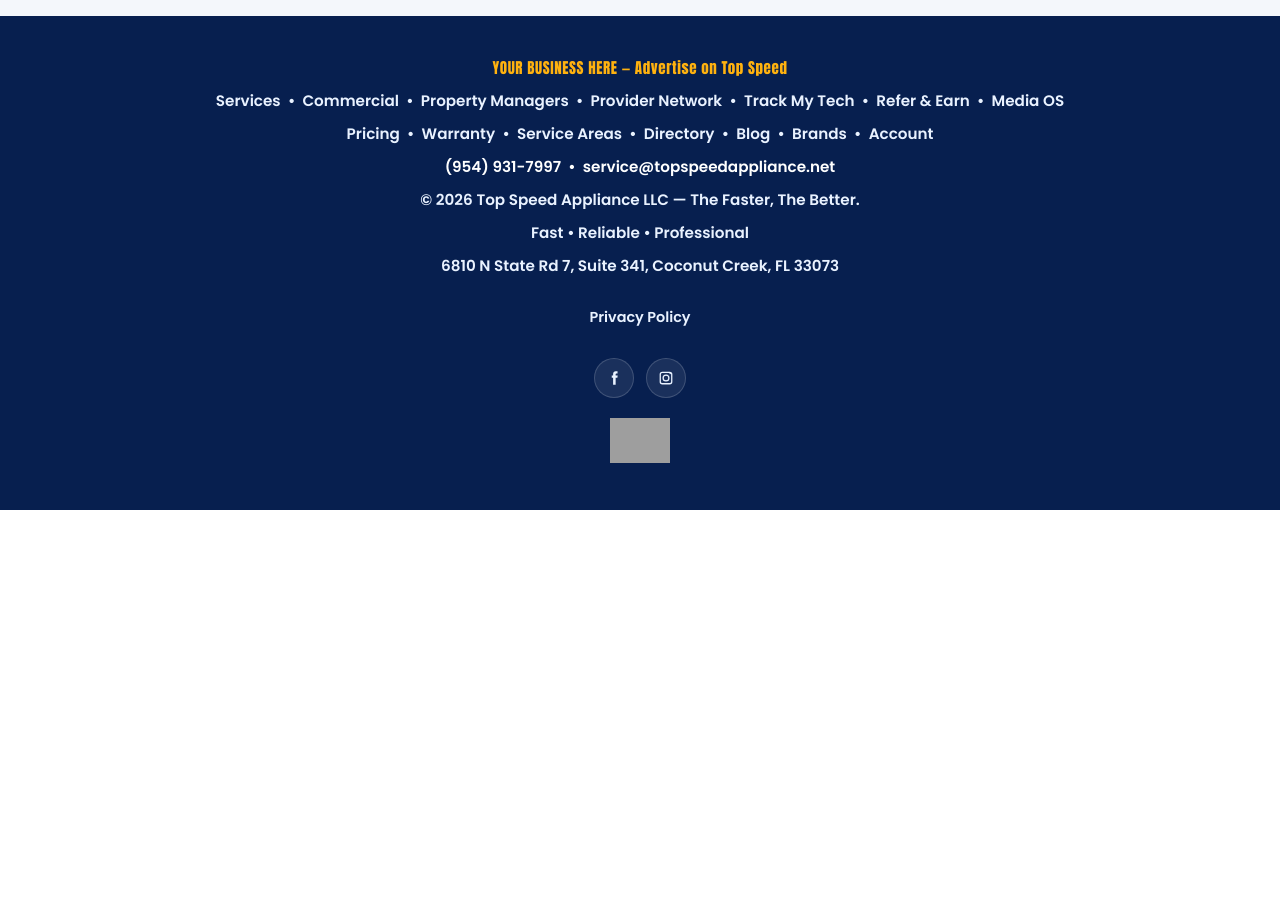
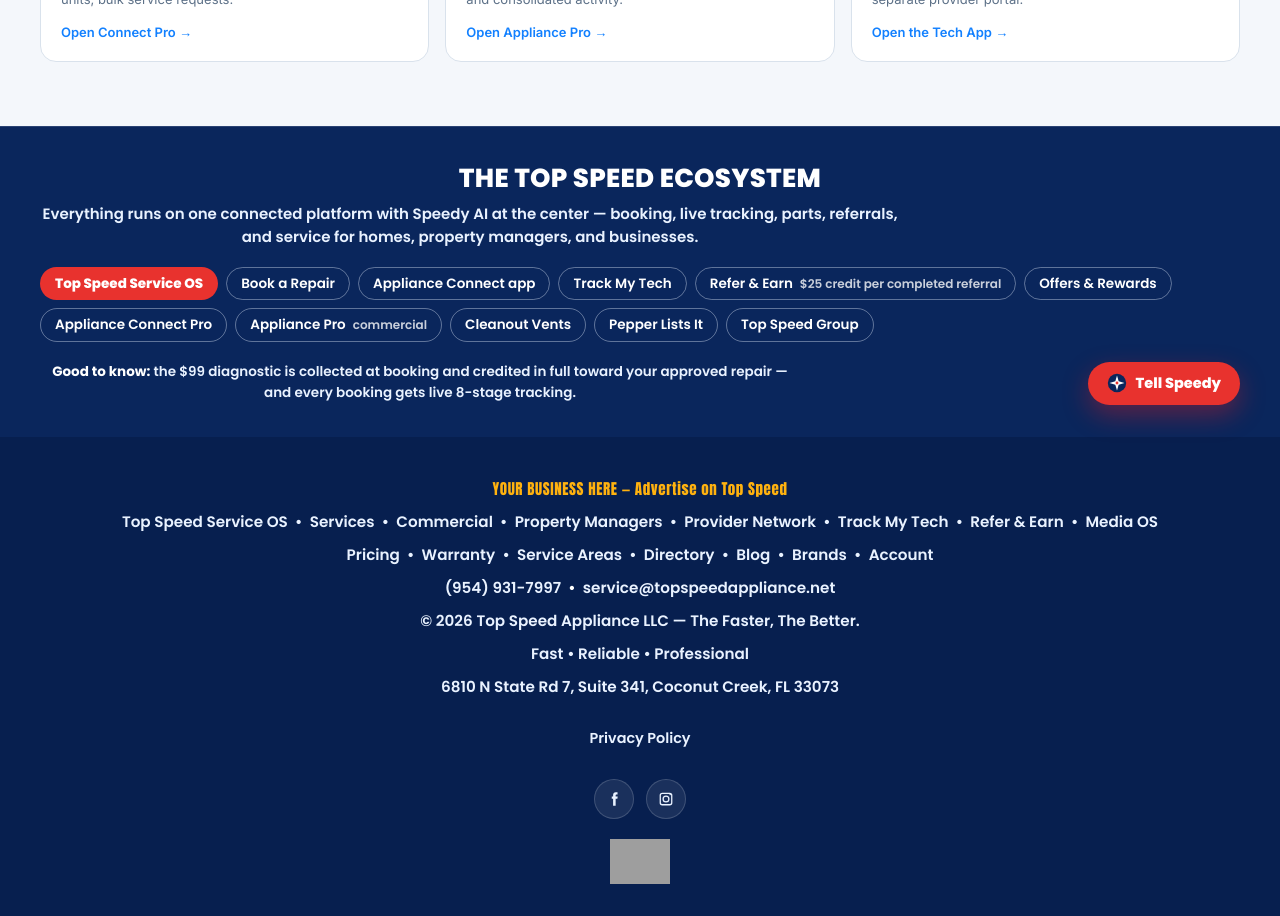
Before and after one commit to starlabelgroup-cpu/Top-Speed-Appliance-Ai, a React (Vite) app: page /account in a window 1280 px wide. Shown: the part 1540-2456 px from the top of the page. Before the commit the page ends 2050 px from the top, so only its background shows below. Built offline with nearby package versions, Linux system fonts and the light colour scheme; grey boxes are pictures that could not be loaded; what @builder.io/react would draw is missing.

Commit message:
Universal reach: Tell Speedy launcher with spark mark, Top Speed Service OS links in header/footer, and a shared Top Speed Ecosystem band on every page

```diff
--- a/src/AppRoutes.jsx
+++ b/src/AppRoutes.jsx
@@ -5,6 +5,7 @@ import Header from './components/Header'
 import SpeedyFloat from './components/SpeedyFloat'
 import PageMeta from './components/PageMeta'
 import Footer from './components/Footer'
+import EcosystemBand from './components/EcosystemBand'
 import SEOSchema from './components/SEOSchema'
 import HomePage from './pages/HomePage'
 
@@ -153,6 +154,7 @@ function AppRoutes() {
           <Route path="/:seoSlug" element={<SeoLandingPage />} />
         </Routes>
       </Suspense>
+      <EcosystemBand />
       <Footer />
     </>
   )
--- /dev/null
+++ b/src/components/EcosystemBand.jsx
@@ -0,0 +1,72 @@
+import React from 'react'
+import { SERVICE_OS_WEB, openSpeedy } from '../lib/serviceOs'
+import SpeedySpark from './SpeedySpark'
+
+/**
+ * The Top Speed Ecosystem band — shared layout, rendered above the
+ * footer on every page (AppRoutes shell), so every landing page,
+ * including all Marketing OS city/service/symptom pages, informs
+ * customers about the whole ecosystem and keeps the Service OS and
+ * Speedy one click away. All links are absolute to the flagship.
+ */
+const FAMILY = [
+  { label: 'Book a Repair', path: '/book' },
+  { label: 'Appliance Connect app', path: '/app' },
+  { label: 'Track My Tech', path: '/track' },
+  { label: 'Refer & Earn', path: '/refer', note: '$25 credit per completed referral' },
+  { label: 'Offers & Rewards', path: '/offers-rewards' },
+  { label: 'Appliance Connect Pro', path: '/connect-pro-site' },
+  { label: 'Appliance Pro', path: '/appliance-pro-site', note: 'commercial' },
+  { label: 'Cleanout Vents', path: '/cleanout-vents-site' },
+  { label: 'Pepper Lists It', path: '/pepper-lists-site' },
+  { label: 'Top Speed Group', path: '/group' },
+]
+
+export default function EcosystemBand() {
+  return (
+    <section className="os-eco" aria-label="The Top Speed Ecosystem">
+      <div className="os-wrap">
+        <h2 className="os-eco-title">The Top Speed Ecosystem</h2>
+        <p className="os-eco-lede">
+          Everything runs on one connected platform with Speedy AI at the center — booking,
+          live tracking, parts, referrals, and service for homes, property managers, and
+          businesses.
+        </p>
+
+        <nav className="os-eco-links" aria-label="Top Speed Ecosystem links">
+          <a
+            className="os-eco-chip os-eco-chip-main"
+            href={SERVICE_OS_WEB}
+            target="_blank"
+            rel="noopener noreferrer"
+          >
+            Top Speed Service OS
+          </a>
+          {FAMILY.map((item) => (
+            <a
+              key={item.path}
+              className="os-eco-chip"
+              href={`${SERVICE_OS_WEB}${item.path}`}
+              target="_blank"
+              rel="noopener noreferrer"
+            >
+              {item.label}
+              {item.note ? <span className="os-eco-note">{item.note}</span> : null}
+            </a>
+          ))}
+        </nav>
+
+        <div className="os-eco-foot">
+          <p className="os-eco-insight">
+            <strong>Good to know:</strong> the $99 diagnostic is collected at booking and
+            credited in full toward your approved repair — and every booking gets live
+            8-stage tracking.
+          </p>
+          <button type="button" className="os-eco-tell" onClick={openSpeedy}>
+            <SpeedySpark size={20} /> Tell Speedy
+          </button>
+        </div>
+      </div>
+    </section>
+  )
+}
--- a/src/components/Footer.jsx
+++ b/src/components/Footer.jsx
@@ -13,6 +13,7 @@ function Footer() {
         YOUR BUSINESS HERE — Advertise on Top Speed
       </a>
       <p className="os-foot-nav">
+        <a href="https://topspeedserviceos.com" target="_blank" rel="noopener noreferrer">Top Speed Service OS</a> &nbsp;•&nbsp;{' '}
         <Link to="/#services">Services</Link> &nbsp;•&nbsp;{' '}
         <Link to="/commercial-appliance-repair">Commercial</Link> &nbsp;•&nbsp;{' '}
         <a href="https://topspeedserviceos.com/property-managers" target="_blank" rel="noopener noreferrer">Property Managers</a> &nbsp;•&nbsp;{' '}
@@ -30,7 +31,7 @@ function Footer() {
         <Link to="/brands">Brands</Link> &nbsp;•&nbsp;{' '}
         <Link to="/account">Account</Link>
       </p>
-      <p className="os-foot-contact">(954) 931-7997 &nbsp;•&nbsp; service@topspeedappliance.net</p>
+      <p className="os-foot-contact"><a href="tel:9549317997">(954) 931-7997</a> &nbsp;•&nbsp; <a href="mailto:service@topspeedappliance.net">service@topspeedappliance.net</a></p>
       <p>© {new Date().getFullYear()} Top Speed Appliance LLC — The Faster, The Better.</p>
       <p>Fast • Reliable • Professional</p>
       <p>6810 N State Rd 7, Suite 341, Coconut Creek, FL 33073</p>
--- a/src/components/Header.jsx
+++ b/src/components/Header.jsx
@@ -1,7 +1,7 @@
 import React, { useEffect, useState } from 'react'
 import { Link, NavLink, useLocation } from 'react-router-dom'
 import ServiceBookButton from './ServiceBookButton'
-import { openSpeedy, useAttributionSearch, withAttribution } from '../lib/serviceOs'
+import { SERVICE_OS_WEB, openSpeedy, useAttributionSearch, withAttribution } from '../lib/serviceOs'
 
 function Header() {
   const [open, setOpen] = useState(false)
@@ -113,6 +113,14 @@ function Header() {
             >
               Property Managers
             </a>
+            <a
+              href={SERVICE_OS_WEB}
+              target="_blank"
+              rel="noopener noreferrer"
+              className="nav-link"
+            >
+              Top Speed Service OS
+            </a>
             <NavLink to="/track" className={navLinkClass}>Track My Tech</NavLink>
             <NavLink to="/refer" className={navLinkClass}>Refer &amp; Earn</NavLink>
             <NavLink to="/reviews" className={navLinkClass}>Reviews</NavLink>
--- a/src/components/SpeedyFloat.jsx
+++ b/src/components/SpeedyFloat.jsx
@@ -6,6 +6,7 @@ import {
   attributionParams,
   buildViaTag,
 } from '../lib/serviceOs'
+import SpeedySpark from './SpeedySpark'
 
 /**
  * Floating Speedy (Phase D) — a persistent Speedy button that waits on
@@ -381,7 +382,7 @@ export default function SpeedyFloat() {
           aria-haspopup="dialog"
           aria-expanded={open}
         >
-          <svg className="fxi" viewBox="0 0 24 24" fill="none" stroke="currentColor" strokeWidth="1.8" strokeLinecap="round" strokeLinejoin="round" aria-hidden="true"><path d="M4 5.5A1.8 1.8 0 0 1 5.8 3.7h12.4A1.8 1.8 0 0 1 20 5.5v8.3a1.8 1.8 0 0 1-1.8 1.8H13l-4.6 3.9v-3.9H5.8A1.8 1.8 0 0 1 4 13.8z"/><path d="M7.6 9.3h.01M12 9.3h.01M16.4 9.3h.01" strokeWidth="2.6" stroke="#E8322E"/></svg> Ask Speedy
+          <SpeedySpark size={22} /> Tell Speedy
         </button>
       )}
 
--- /dev/null
+++ b/src/components/SpeedySpark.jsx
@@ -0,0 +1,25 @@
+import React from 'react'
+
+/**
+ * Speedy's spark mark — white spark with a red core on a navy disc.
+ * The platform's own Speedy mark, shared by the Tell Speedy buttons.
+ */
+export default function SpeedySpark({ size = 22 }) {
+  return (
+    <svg
+      width={size}
+      height={size}
+      viewBox="0 0 24 24"
+      aria-hidden="true"
+      focusable="false"
+      style={{ flex: 'none', display: 'block' }}
+    >
+      <circle cx="12" cy="12" r="11" fill="#0A265C" />
+      <path
+        d="M12 3 L14 10 L21 12 L14 14 L12 21 L10 14 L3 12 L10 10 Z"
+        fill="#FFFFFF"
+      />
+      <circle cx="12" cy="12" r="1.7" fill="#E8322E" />
+    </svg>
+  )
+}
--- a/src/styles/net-os.css
+++ b/src/styles/net-os.css
@@ -268,6 +268,107 @@
   font-size: 13px;
 }
 
+/* ---------- ecosystem band (shared layout, above the footer) ---------- */
+
+.os-eco {
+  background: linear-gradient(180deg, var(--os-navy) 0%, var(--os-deep) 100%);
+  color: var(--os-soft);
+  padding: 36px 0 32px;
+  border-top: 1px solid rgba(233, 242, 255, 0.14);
+}
+
+.os-eco-title {
+  font-family: 'Poppins', sans-serif;
+  font-weight: 800;
+  font-size: 26px;
+  line-height: 1.2;
+  color: #fff;
+  margin: 0 0 8px;
+}
+
+.os-eco-lede {
+  font-size: 15px;
+  line-height: 1.55;
+  color: var(--os-soft);
+  max-width: 860px;
+  margin: 0 0 18px;
+}
+
+.os-eco-links {
+  display: flex;
+  flex-wrap: wrap;
+  gap: 8px;
+  margin: 0 0 20px;
+}
+
+.os-eco-chip {
+  display: inline-flex;
+  align-items: baseline;
+  border: 1px solid rgba(233, 242, 255, 0.38);
+  border-radius: 999px;
+  padding: 7px 14px;
+  color: #fff !important;
+  text-decoration: none;
+  font-size: 13.5px;
+  font-weight: 600;
+  line-height: 1.3;
+}
+
+.os-eco-chip:hover { border-color: var(--os-sky); }
+
+.os-eco-chip-main {
+  background: var(--os-red);
+  border-color: transparent;
+  font-weight: 800;
+}
+
+.os-eco-note {
+  font-weight: 400;
+  font-size: 12px;
+  opacity: 0.78;
+  margin-left: 7px;
+}
+
+.os-eco-foot {
+  display: flex;
+  align-items: center;
+  justify-content: space-between;
+  gap: 14px 22px;
+  flex-wrap: wrap;
+}
+
+.os-eco-insight {
+  font-size: 13.5px;
+  line-height: 1.55;
+  color: var(--os-soft);
+  margin: 0;
+  max-width: 760px;
+}
+
+.os-eco-insight strong { color: #fff; }
+
+.os-eco-tell {
+  display: inline-flex;
+  align-items: center;
+  gap: 9px;
+  background: var(--os-red);
+  color: #fff;
+  border: none;
+  border-radius: 999px;
+  padding: 11px 19px;
+  font: inherit;
+  font-weight: 800;
+  font-size: 14.5px;
+  cursor: pointer;
+  box-shadow: 0 10px 26px rgba(227, 30, 36, 0.38);
+}
+
+@media (max-width: 640px) {
+  .os-eco { padding: 28px 0 26px; }
+  .os-eco-title { font-size: 22px; }
+  .os-eco-foot { flex-direction: column; align-items: flex-start; }
+}
+
 /* ---------- hero (frame 01) ---------- */
 
 .os-hero {
@@ -1521,6 +1622,9 @@
   right: 16px;
   bottom: 22px;
   z-index: 1190;
+  display: inline-flex;
+  align-items: center;
+  gap: 9px;
   background: var(--os-red);
   color: #fff;
   border: none;
```
